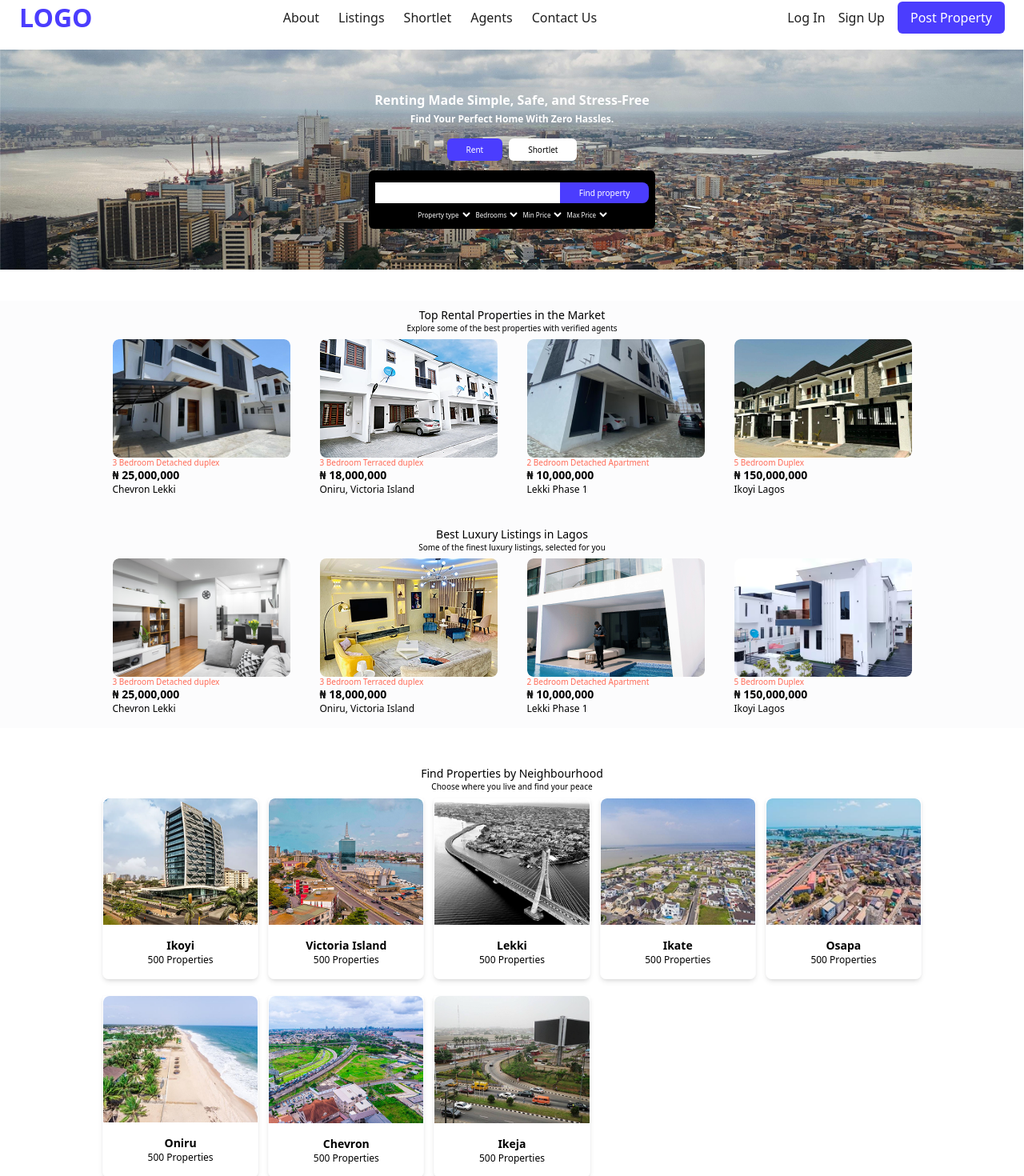
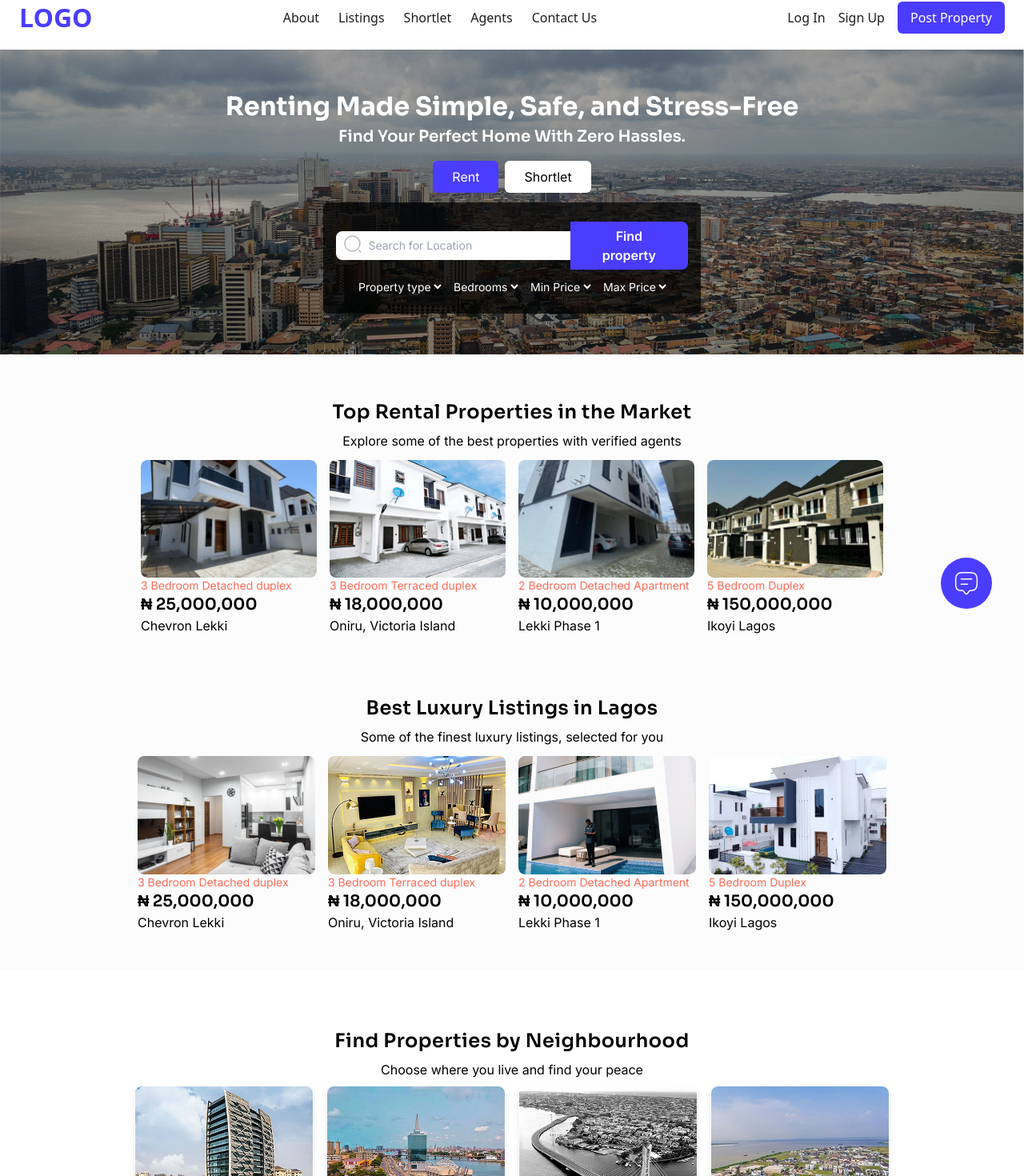
Before and after one commit to Strent-Org/frontend, a React (Vite) app: page / in a window 1280 px wide. Shown: the part 18-1488 px from the top of the page at 80% size. Built offline with nearby package versions, Linux system fonts and the light colour scheme.

Commit message:
updated homepage and added new icons

```diff
--- a/index.html
+++ b/index.html
@@ -5,6 +5,9 @@
     <link rel="icon" type="image/svg+xml" href="/vite.svg" />
     <meta name="viewport" content="width=device-width, initial-scale=1.0" />
     <title>Strent || Rentals</title>
+    <link rel="preconnect" href="https://fonts.googleapis.com">
+<link rel="preconnect" href="https://fonts.gstatic.com" crossorigin>
+<link href="https://fonts.googleapis.com/css2?family=Inter:ital,opsz,wght@0,14..32,100..900;1,14..32,100..900&family=Sora:wght@100..800&display=swap" rel="stylesheet">
   </head>
   <body>
     <div id="root"></div>
--- a/src/pages/Home.jsx
+++ b/src/pages/Home.jsx
@@ -8,6 +8,8 @@ import BgImg from "../assets/images/pexels-ben-iwara-1033992193-27741697 1.png";
 import ArrowUp from "../assets/icons/arrow_upward_alt_40dp_FFF_FILL0_wght100_GRAD0_opsz40.svg";
 import ArrowDown from "../assets/icons/arrow_downward_alt_40dp_1F1F1F_FILL0_wght100_GRAD0_opsz40.svg";
 import CloseIcon from "../assets/icons/close.svg"
+import SearchIcon from "../assets/icons/search.svg";
+import ChatIcon from "../assets/icons/chat.svg";
 import { useState } from "react";
 
 function FaqList({ faq }) {
@@ -20,23 +22,23 @@ function FaqList({ faq }) {
         key={faq.id}
         className="border-b  cursor-pointer  w-full  border-neutral2 m-2"
       >
-        <h3 className="text-xs w-full flex justify-between items-center " onClick={toggleOpen}>
+        <h3 className="text-xl w-full font-semibold flex justify-between items-center font-sora" style={isOpen? {color: 'blue'} : {color: 'black'}} onClick={toggleOpen}>
           {faq.question}{" "}
           <span>
             {" "}
             {isOpen ? (
-              <img src={ArrowUp} className="text-white p-1 text-2xl bg-primary" />
+              <img src={ArrowUp} className="text-white p-1 min-w-[48px] bg-primary" />
             ) : (
               <img
                 src={ArrowDown}
-                className="text-neutral-darker p-1 bg-neutral-normal"
+                className="text-neutral-darker p-1 min-w-[48px] bg-neutral-normal"
               />
             )}{" "}
           </span>
         </h3>
         {isOpen &&
         <div>
-         <p className="text-left text-gray-700  text-2xs p-[3%]">{faq.answer} </p>
+         <p className="text-left text-gray-700  text-base p-[3%] font-inter">{faq.answer} </p>
         <h3 className="flex justify-end font-semibold items-center" onClick={toggleOpen}>Close <img src= {CloseIcon}  className="w-3 ml-2 " /></h3>
         </div>}
       </article>
@@ -50,57 +52,61 @@ export default function HomePage() {
       <main className="flex flex-col items-center justify-center text-center h-auto w-full overflow-x-hidden">
         <section
           id="hero-section"
-          className="h-auto flex flex-col items-center w-full p-[4%] mb-[3%] bg-cover bg-center bg-no-repeat"
-          style={{ backgroundImage: `url(${BgImg})` }}
+          className="h-auto flex flex-col items-center w-full p-[4%] bg-cover bg-center bg-no-repeat"
+          style={{     backgroundImage: `linear-gradient(rgba(0, 0, 0, 0.3), rgba(0, 0, 0, 0.3)), url(${BgImg})`,
+ }}
         >
-          <div className="pb-1">
-            <h1 className="text-white font-bold text-base pb-1">
+          <div className="pb-1 font-sora">
+            <h1 className="text-white font-bold text-[32px] leading-10 pb-1">
               Renting Made Simple, Safe, and Stress-Free
             </h1>
-            <h3 className="text-white font-semibold text-xs">
+            <h3 className="text-white font-semibold text-xl">
               Find Your Perfect Home With Zero Hassles.
             </h3>
           </div>
-          <div className="flex  w-fit text-xs my-3">
-            <button className="text-white bg-primary py-2 px-6 text-2xs rounded-md mr-2">
+          <div className="flex  w-fit text-base my-3 font-inter">
+            <button className="text-white bg-primary py-2 px-6 rounded-md mr-2">
               Rent
             </button>
-            <button className="bg-white py-2 px-6 rounded-md text-2xs">
+            <button className="bg-white py-2 px-6 rounded-md">
               Shortlet
             </button>
           </div>
 
-          <div className="bg-black p-2 rounded-md">
-            <form action="">
-              <div className="px-0 flex flex-wrap items-center justify-center" >
-                <input type="text" id="search" className="h-[26px] mt-[2%]"/>
-                <button className="bg-primary text-white text-2xs h-[26px] mt-[2%]  px-6 rounded-r-lg">
+          <div className="bg-black/70 py-6 px-4 rounded-md w-full md:w-[70%] lg:w-[50%] xl:w-[40%] font-inter">
+            <form action="" className="flex flex-col gap-3 items-center">
+              <div className=" flex gap-2 flex-col  sm:flex-row sm:gap-0 items-center justify-center w-full" >
+                <div className="w-2/3 relative">
+                <img src={`${SearchIcon}`} alt="search" className="absolute left-0 mt-1 ml-2"/>
+                <input type="text" id="search" className="w-full p-2 pl-10 text-sm rounded-lg sm:rounded-r-none focus:outline-none" placeholder={ `Search for Location` }/>
+                </div>
+                <button className="bg-primary text-white font-semibold text-base w-fit sm:w-1/3 py-1.5  px-6 rounded-lg sm:rounded-l-none">
                   Find property
                 </button>
               </div>
 
-              <div>
+              <div className="flex gap-2">
                 <select
                   id="property-type"
-                  className="text-white bg-transparent text-xxs"
+                  className="text-white bg-transparent text-sm"
                 >
                   <option value="#">Property type</option>
                 </select>
                 <select
                   id="Bedrooms"
-                  className="text-white bg-transparent text-xxs"
+                  className="text-white bg-transparent text-sm"
                 >
                   <option value="#">Bedrooms</option>
                 </select>
                 <select
                   id="min-price"
-                  className="text-white bg-transparent text-xxs"
+                  className="text-white bg-transparent text-sm"
                 >
                   <option value="#">Min Price</option>
                 </select>
                 <select
                   id="max-price"
-                  className="text-white bg-transparent text-xxs"
+                  className="text-white bg-transparent text-sm"
                 >
                   <option value="#">Max Price</option>
                 </select>
@@ -109,67 +115,79 @@ export default function HomePage() {
           </div>
         </section>
 
-        <section id="luxury-listings" className="py-2 px-[10%] text-sm bg-neutral w-full mb-[3%]">
-          <h2>Top Rental Properties in the Market</h2>
-          <p className="text-2xs">
+        <section id="luxury-best-listings" className="py-10 px-[10%] text-sm bg-neutral w-full mb-[5%] flex flex-col gap-4 relative">
+          <div id="chat-icon">
+            <img src={`${ChatIcon}`} alt="chat-icon" className="absolute right-0 sm:right-5 md:right-10 top-[33%] cursor-pointer " />
+          </div>
+          <div id="luxury-listings" className="mb-[5%]">
+          <div className="flex flex-col gap-2 mb-3">
+          <h2 className="text-2xl font-semibold font-sora tracking-[0.02em]">Top Rental Properties in the Market</h2>
+          <p className="text-base font-inter">
             Explore some of the best properties with verified agents
           </p>
-          <div className="grid grid-cols-[repeat(auto-fit,minmax(170px,1fr))] gap-3 mt-2 text-left mb-[3%]">
+          </div>
+          <div className="flex flex-wrap justify-center gap-4 mt-2 text-left">
             {topRental.map((apt) => {
               return (
-                <article key={apt.id} className=" mb-2 mx-auto">
+                <article key={apt.id} className=" mb-2  min-w-[170px] max-w-[220px] font-inter">
                   <img
                     src={apt.imageUrl}
                     alt={apt.title}
                     className=" rounded-lg"
                   />
-                  <p className="text-2xs text-secondary">{apt.title}</p>
-                  <h3 className="font-semibold">{apt.price}</h3>
-                  <p className="text-xs">{apt.location}</p>
+                  <p className="text-sm text-secondary">{apt.title}</p>
+                  <h3 className="font-semibold text-xl font-sora">{apt.price}</h3>
+                  <p className="text-base">{apt.location}</p>
                 </article>
               );
             })}
           </div>
-          <h2>Best Luxury Listings in Lagos</h2>
-          <p className="text-2xs">
+          </div>
+          <div id="best-listings">
+          <div className="flex flex-col gap-2 mb-3">
+          <h2 className="text-2xl font-semibold tracking-[0.02em] font-sora">Best Luxury Listings in Lagos</h2>
+          <p className="text-base font-inter">
             Some of the finest luxury listings, selected for you
           </p>
-
-          <div className="grid grid-cols-[repeat(auto-fit,minmax(170px,1fr))] gap-3 mt-2 text-left">
+            </div>
+          <div className="flex flex-wrap justify-center gap-4 mt-2 text-left">
             {bestRental.map((apt) => {
               return (
-                <article key={apt.id} className="mb-2 mx-auto">
+                <article key={apt.id} className="mb-2 font-inter">
                   <img
                     src={apt.imageUrl}
                     alt={apt.title}
                     className=" rounded-lg"
                   />
-                  <p className="text-2xs text-secondary">{apt.title}</p>
-                  <h3 className="font-semibold">{apt.price}</h3>
-                  <p className="text-xs">{apt.location}</p>
+                  <p className="text-sm text-secondary">{apt.title}</p>
+                  <h3 className="font-semibold text-xl font-sora">{apt.price}</h3>
+                  <p className="text-base">{apt.location}</p>
                 </article>
               );
             })}
           </div>
+          </div>
         </section>
 
-        <section id="neighbourhood" className="py-2 px-[10%] text-sm w-full mb-[3%]">
-          <h2>Find Properties by Neighbourhood</h2>
-          <p className="text-2xs">Choose where you live and find your peace</p>
-          <div className="grid grid-cols-[repeat(auto-fit,minmax(170px,1fr))] mt-2 gap-3 w-full">
+        <section id="neighbourhood" className="py-2 px-[10%] text-sm w-full mb-[5%]">
+          <div className="flex flex-col gap-2">
+          <h2 className="text-2xl font-semibold tracking-[0.02em] font-sora">Find Properties by Neighbourhood</h2>
+          <p className="text-base font-inter">Choose where you live and find your peace</p>
+          </div>
+          <div className="flex flex-wrap justify-center mt-2 gap-4">
             {neighbourhoods.map((neighbourhood) => {
               return (
                 <article
                   key={neighbourhood.id}
-                  className="mb-2 shadow-md border-t border-r border-l border-neutral rounded-b-lg rounded-bl-lg mx-auto"
+                  className="mb-2 shadow-md border-t border-r border-l border-neutral rounded-b-lg rounded-bl-lg"
                 >
                   <img
                     src={neighbourhood.imageUrl}
                     alt={`${neighbourhood.location} Neighbourhood`}
                     className="rounded-t-lg rounded-tr-lg mb-4"
                   />
-                  <h3 className="font-semibold">{neighbourhood.location}</h3>
-                  <p className="text-xs mb-4">
+                  <h3 className="font-semibold text-xl font-sora">{neighbourhood.location}</h3>
+                  <p className="text-base mb-4 font-inter">
                     {neighbourhood.property} Properties
                   </p>
                 </article>
@@ -177,9 +195,11 @@ export default function HomePage() {
             })}
           </div>
         </section>
-        <section id="faqs" className="text-sm w-full px-[10%]">
-          <h2>Frequently Asked Questions</h2>
-          <p className="text-2xs">Get answers about renting with Strent</p>
+        <section id="faqs" className="text-sm w-full px-[10%] mb-[5%]">
+          <div className="flex flex-col gap-2">
+          <h2 className="text-2xl font-semibold tracking-[0.02em] font-sora">Frequently Asked Questions</h2>
+          <p className="text-base font-inter">Get answers about renting with Strent</p>
+          </div>
           {faqs.map((faq) => {
             return <FaqList key={faq.id} faq={faq} />;
           })}
@@ -188,3 +208,6 @@ export default function HomePage() {
     </>
   );
 }
+
+
+// grid grid-cols-[repeat(auto-fit,minmax(170px,1fr))]
--- a/tailwind.config.js
+++ b/tailwind.config.js
@@ -22,7 +22,11 @@ export default {
         '2xs': ['0.625rem', { // 10px
           lineHeight: '0.75rem', // 12px
         }],
-      }
+      },
+      fontFamily: {
+        inter: ['Inter', 'sans-serif'],
+        sora: ['Sora', 'sans-serif'],
+      },
 
     },
   },
```
Also changed, not shown: src/assets/icons/chat.svg (added), src/assets/icons/search.svg (added).
